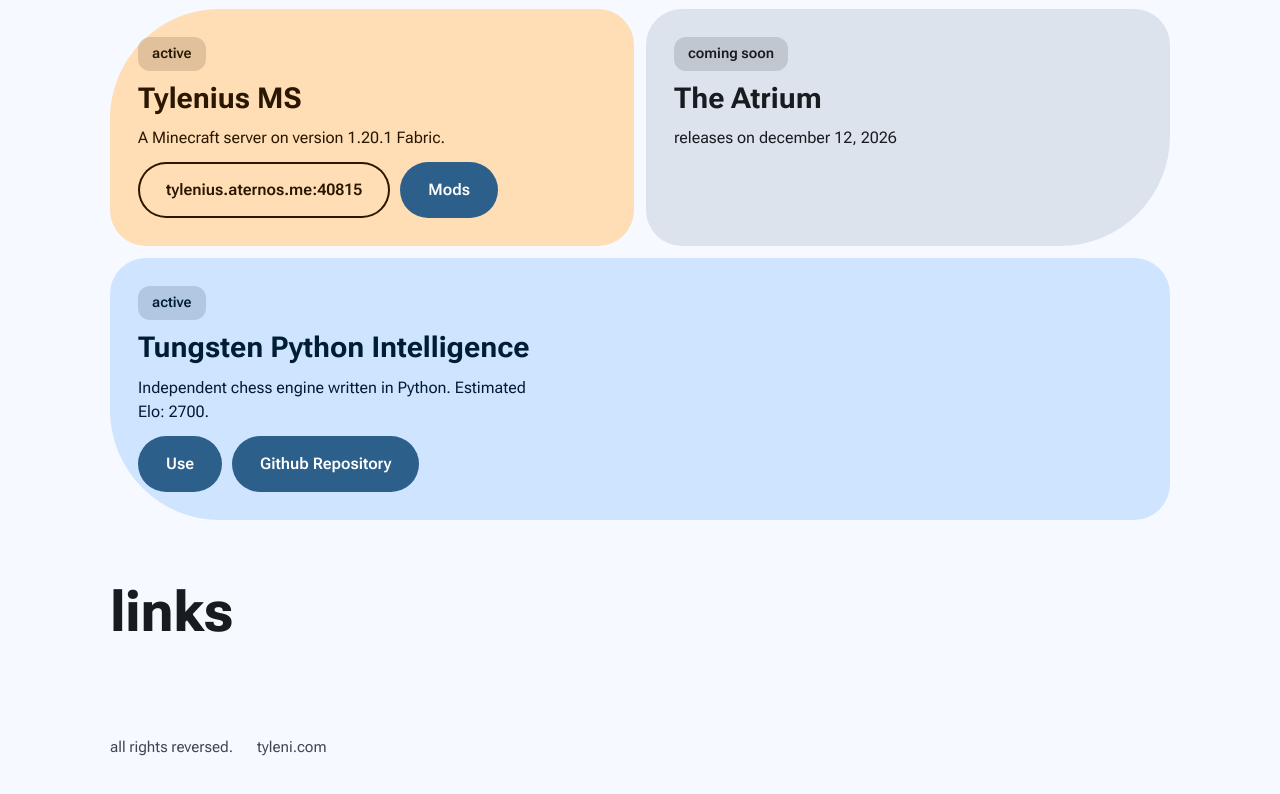
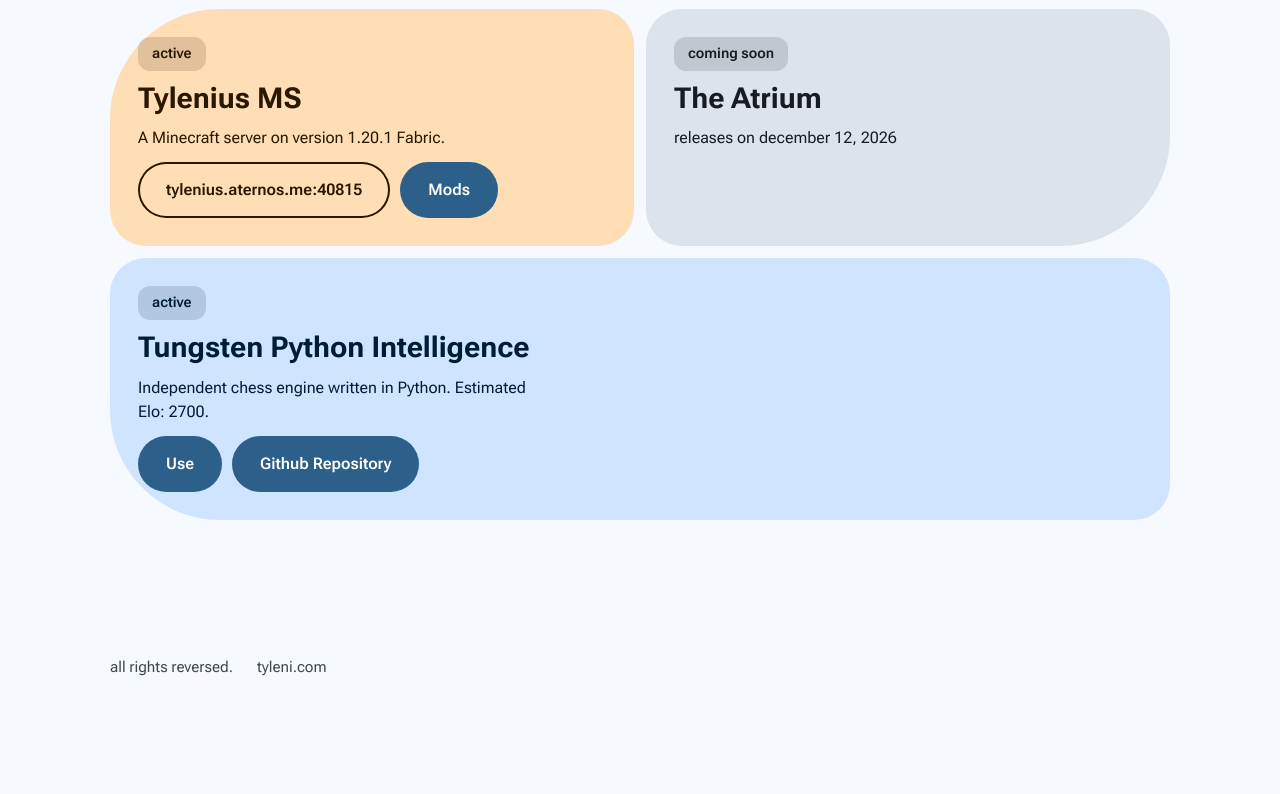
Before and after one commit to retrogen129/fks, a plain HTML site: page projects/index.html in a window 1280 px wide. Shown: the part 1160-1954 px from the top of the page. Drawn offline with Linux system fonts and the light colour scheme.

Commit message:
Update index.html

```diff
--- a/projects/index.html
+++ b/projects/index.html
@@ -116,7 +116,7 @@ footer{margin-top:72px;color:var(--on-var);font-size:.95rem;display:flex;flex-wr
         </div>
       </section>
       <section id="links" class="wrap">
-        <h2>links</h2>
+        <h2></h2>
         <div class="group">
         </div>
       </section>
```
